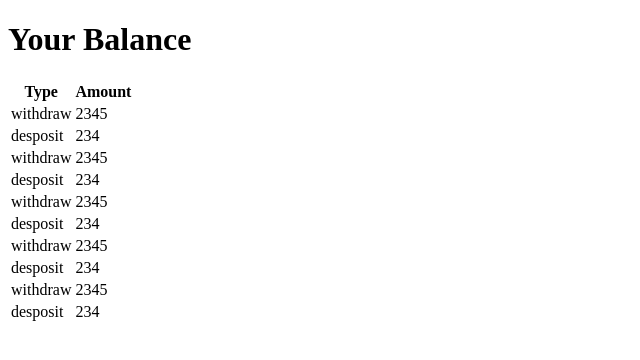
After one commit to yeet404/week2challenge, a Django app: page /home/balance/ in a window 1280 px wide. The commit adds this page. Shown: the top 360 px of the page, without its empty margins (0-640 px from the left). Run offline with Django 3.2, Linux system fonts and the light colour scheme.

Commit message:
Create bal page

```diff
--- /dev/null
+++ b/bank/home/templates/home/bal.html
@@ -0,0 +1,17 @@
+{% extends "home/layout.html" %}
+
+{% block body %}
+    <h1>Your Balance</h1>
+    <table>
+        <tr>
+            <th>Type</th>
+            <th>Amount</th>
+        </tr>
+        {% for transaction in history %}
+            <tr>
+                <td>{{ transaction.0 }}</td>
+                <td>{{ transaction.1 }}</td>
+            </tr>
+        {% endfor %}
+    </table>
+{% endblock %}
--- a/bank/home/templates/home/index.html
+++ b/bank/home/templates/home/index.html
@@ -2,4 +2,5 @@
 
 {% block body %}
     <h1>Hi there, {{ name }}.</h1>
+    <a href="{% url 'home:bal' %}">View balance.</a>
 {% endblock %}
--- a/bank/home/urls.py
+++ b/bank/home/urls.py
@@ -1,6 +1,8 @@
 from django.urls import path
 from . import views
 
+app_name = "home"
 urlpatterns = [
-    path("", views.index, name="index")
+    path("", views.index, name="index"),
+    path("balance/", views.bal, name="bal")
 ]
--- a/bank/home/views.py
+++ b/bank/home/views.py
@@ -1,8 +1,26 @@
-from django.http.response import HttpResponseRedirect
+from django.http.response import HttpResponse, HttpResponseRedirect
 from django.shortcuts import render
+
+history = [
+    ("withdraw", 2345),
+    ("desposit", 234),
+    ("withdraw", 2345),
+    ("desposit", 234),
+    ("withdraw", 2345),
+    ("desposit", 234),
+    ("withdraw", 2345),
+    ("desposit", 234),
+    ("withdraw", 2345),
+    ("desposit", 234)
+]
 
 # Create your views here.
 def index(request):
     return render(request, "home/index.html", {
         "name": "Yeet Fourzerofour"
     })
+
+def bal(request):
+    return render(request, "home/bal.html", {
+        "history": history
+    })
```
